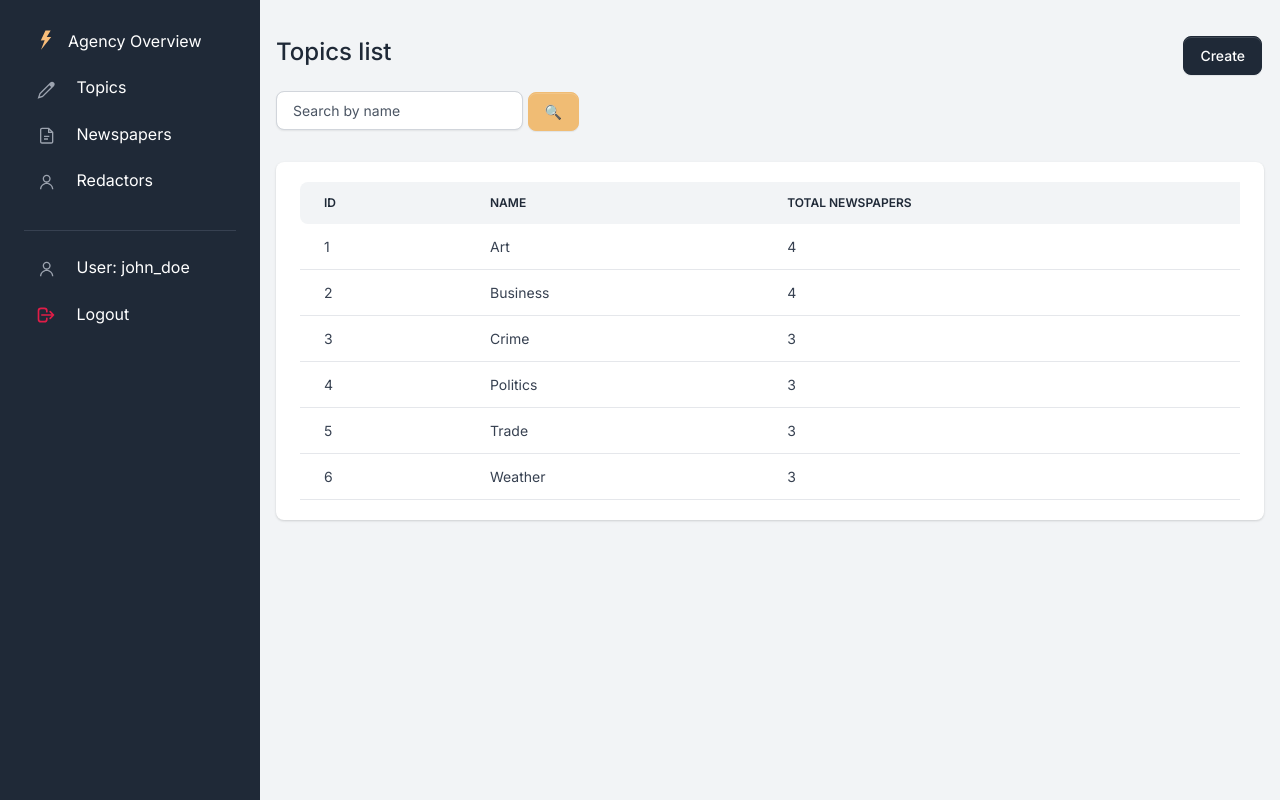
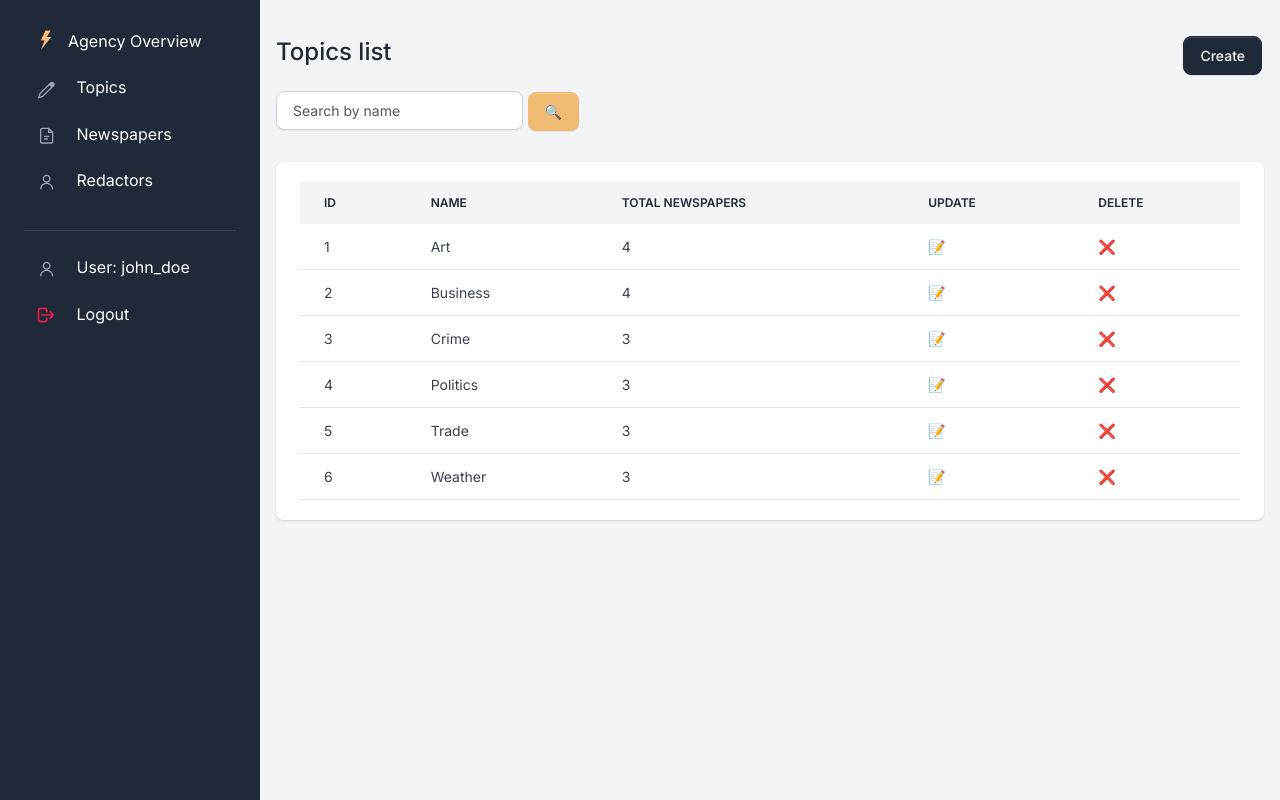
Before and after one commit to haldaniko/NewspaperAgency-DjangoWebsite, a Django app: page /topics/ in a window 1280 px wide. Run offline with Django 5.2, Linux system fonts and the light colour scheme; a user stored in the database is signed in; data comes from the database, SQL or seed files in the repository; some libraries are stand-ins or nearby versions.

Commit message:
add possibilities to edit end delete topics

```diff
--- a/templates/newspaper/topic/topic_list.html
+++ b/templates/newspaper/topic/topic_list.html
@@ -20,7 +20,7 @@
     </div>
   </div>
 
-      {% include "includes/search_form.html" %}
+  {% include "includes/search_form.html" %}
 
 
   <div class="card border-0 shadow mb-4">
@@ -29,9 +29,12 @@
         <table class="table table-centered table-nowrap mb-0 rounded">
           <thead class="thead-light">
           <tr>
-            <th class="border-0 rounded-start">ID</th>
+            <th class="border-0">ID</th>
             <th class="border-0">Name</th>
             <th class="border-0">Total newspapers</th>
+            <th class="border-0">Update</th>
+            <th class="border-0">Delete</th>
+
           </tr>
           </thead>
           <tbody>
@@ -46,6 +49,12 @@
               <td>
                 {{ topic.newspaper_set.count }}
               </td>
+              <td>
+                <a href="{% url 'newspaper:topic-update' pk=topic.id %}">&#128221;</a>
+              </td>
+              <td>
+                <a href="{% url 'newspaper:topic-delete' pk=topic.id %}">&#10060;</a>
+              </td>
             </tr>
           {% endfor %}
           </tbody>
```
